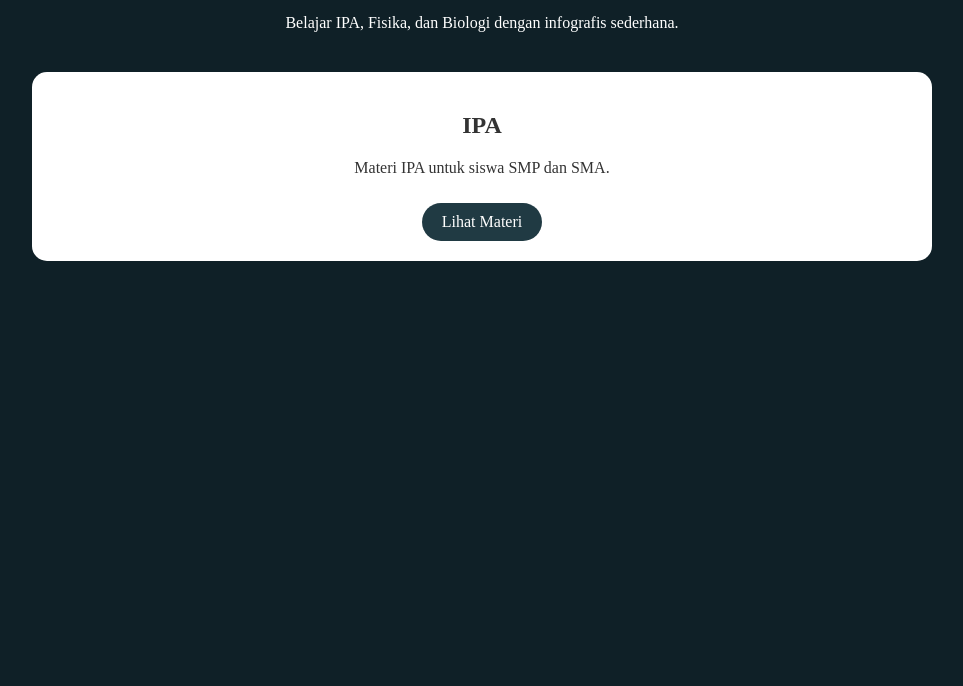
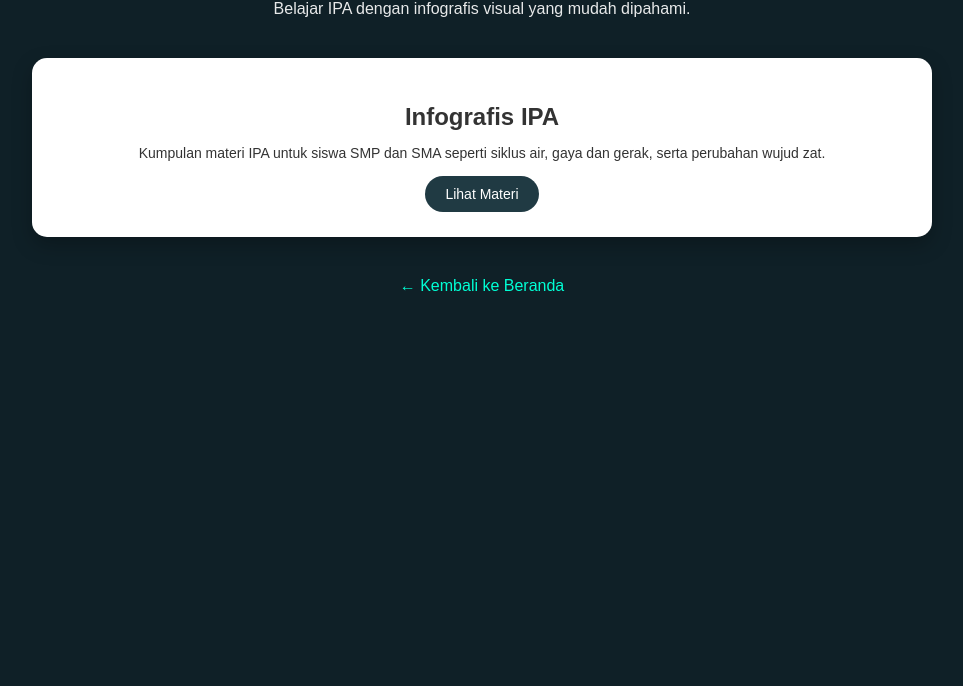
Before and after one commit to 1webku/tinybless-site, a plain HTML site: page edukasi/index.html in a window 1280 px wide. Shown: the part 114-800 px from the top of the page, without its empty margins (158-1121 px from the left). Drawn offline with Linux system fonts and the light colour scheme.

Commit message:
Update index.html

```diff
--- a/edukasi/index.html
+++ b/edukasi/index.html
@@ -1,24 +1,38 @@
 <!DOCTYPE html>
+<html lang="id">
 
-<html>
 <head>
 
 <meta charset="UTF-8">
 <meta name="viewport" content="width=device-width, initial-scale=1.0">
 
-<title>Infografis Edukasi IPA SMP SMA | TinyBless</title>
+<title>Infografis IPA SMP SMA | TinyBless Edu</title>
 
-<meta name="description" content="Kumpulan infografis IPA, fisika, dan biologi untuk siswa SMP dan SMA. Belajar sains dengan visual yang mudah dipahami.">
+<meta name="description" content="Kumpulan infografis IPA untuk siswa SMP dan SMA. Belajar sains dengan visual sederhana seperti siklus air, perubahan wujud zat, dan gaya gerak.">
+
+<link rel="canonical" href="https://tinybless.my.id/edukasi/">
 
 <style>
 
 body{
-font-family:Poppins;
+font-family:Arial, sans-serif;
 background:#0f2027;
 color:white;
 text-align:center;
-padding:40px;
+padding:40px 20px;
+margin:0;
 }
+
+h1{
+margin-bottom:10px;
+}
+
+p.desc{
+opacity:0.9;
+margin-bottom:30px;
+}
+
+/* GRID */
 
 .grid{
 display:grid;
@@ -29,27 +43,52 @@ margin:40px auto;
 padding:0 15px;
 }
 
+/* CARD */
+
 .card{
 background:white;
 color:#333;
-padding:20px;
+padding:25px;
 border-radius:15px;
-text-align:center;
+box-shadow:0 8px 20px rgba(0,0,0,0.25);
+transition:0.3s;
 }
 
-.card img{
-width:100%;
-border-radius:10px;
+.card:hover{
+transform:translateY(-5px);
+}
+
+.card h2{
 margin-bottom:10px;
 }
 
+.card p{
+font-size:14px;
+margin-bottom:15px;
+}
+
+/* BUTTON */
+
 .button{
 display:inline-block;
-margin-top:10px;
 padding:10px 20px;
 background:#203a43;
 color:white;
 border-radius:20px;
+text-decoration:none;
+font-size:14px;
+}
+
+.button:hover{
+background:#2c5364;
+}
+
+/* BACK */
+
+.back{
+display:block;
+margin-top:40px;
+color:#00ffd5;
 text-decoration:none;
 }
 
@@ -61,17 +100,19 @@ text-decoration:none;
 
 <h1>Infografis Edukasi</h1>
 
-<p>Belajar IPA, Fisika, dan Biologi dengan infografis sederhana.</p>
+<p class="desc">Belajar IPA dengan infografis visual yang mudah dipahami.</p>
 
 <div class="grid">
 
 <div class="card">
-<h2>IPA</h2>
-<p>Materi IPA untuk siswa SMP dan SMA.</p>
-<a class="button" href="ipa/">Lihat Materi</a>
+<h2>Infografis IPA</h2>
+<p>Kumpulan materi IPA untuk siswa SMP dan SMA seperti siklus air, gaya dan gerak, serta perubahan wujud zat.</p>
+<a class="button" href="/edukasi/ipa/">Lihat Materi</a>
 </div>
 
 </div>
 
+<a class="back" href="/">← Kembali ke Beranda</a>
+
 </body>
 </html>
```
